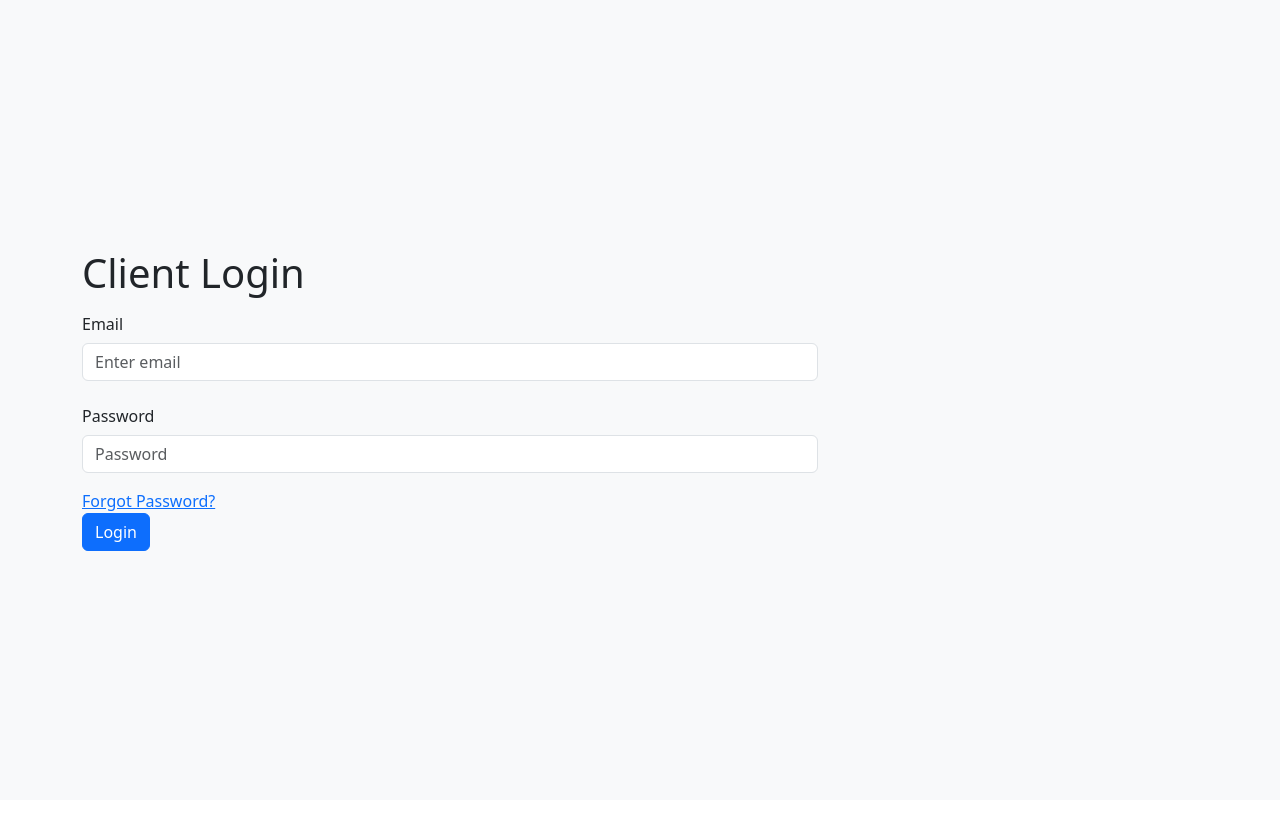
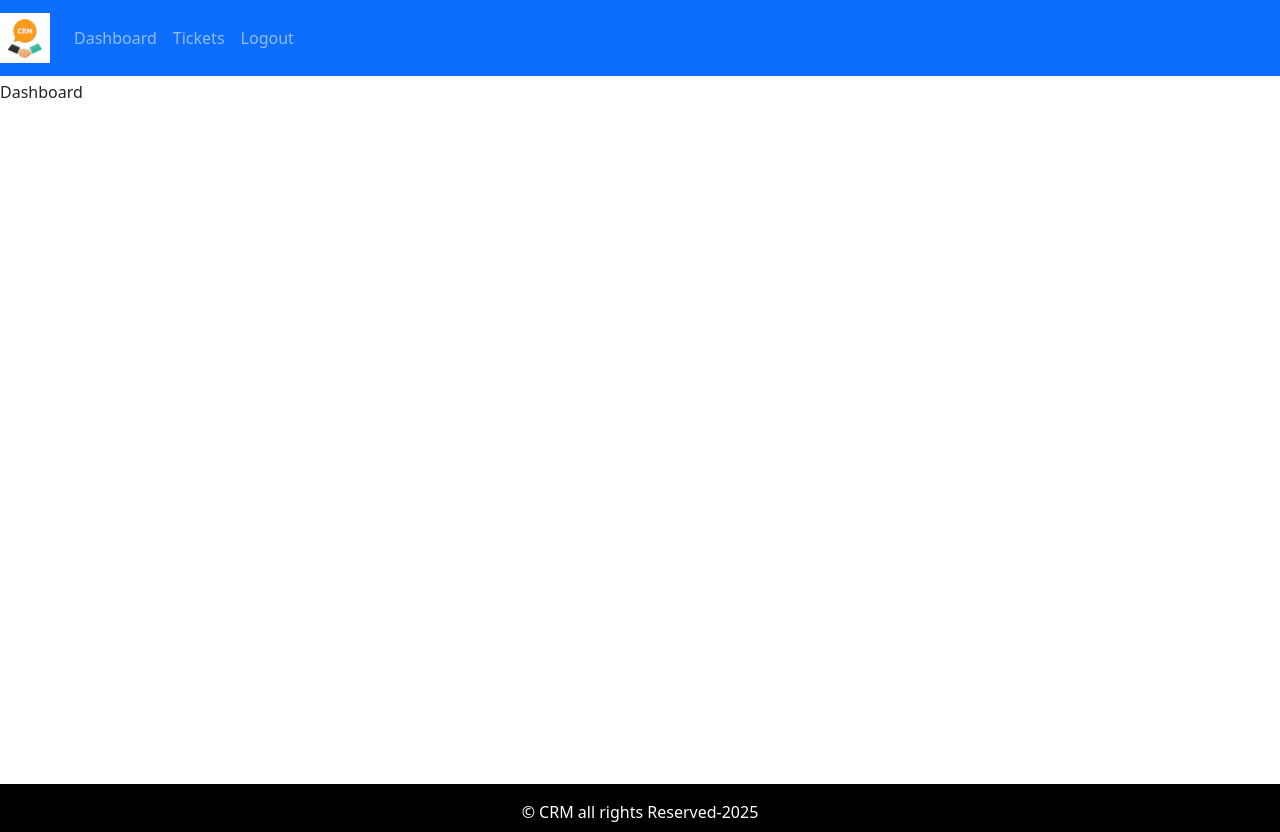
Before and after one commit to Avilekhk/crm-frontEnd, a React (Create React App) app: page / in a window 1280 px wide. Before the commit the page ends 800 px from the top, so only its background shows below. Built offline with nearby package versions, Linux system fonts and the light colour scheme.

Commit message:
layout is added

```diff
--- a/src/App.css
+++ b/src/App.css
@@ -0,0 +1,22 @@
+.default-layout {
+  display: grid;
+  grid-template-rows: 80px auto 3rem;
+  grid-template-areas: "header" "main" "footer";
+}
+
+
+header {
+    grid-area: header;
+
+}
+
+main{
+    grid-area: main;
+    min-height: 88vh;
+}
+footer{
+    grid-area: footer;
+    background: black;
+    padding: 1rem;
+    color: white
+}
--- a/src/App.js
+++ b/src/App.js
@@ -1,12 +1,13 @@
-import  React from 'react';
-import './App.css';
+import React from "react";
+import "./App.css";
 // import {Button} from 'react-bootstrap';
-import {Entry} from "./page/entry/Entry.page";
+import { DefaultLayout } from "./layout/DefaultLayout";
 function App() {
   return (
     <div className="App">
-<Entry></Entry>
-
+      {/* <Entry></Entry>
+       */}
+      <DefaultLayout>Dashboard</DefaultLayout>
     </div>
   );
 }
--- /dev/null
+++ b/src/layout/DefaultLayout.js
@@ -0,0 +1,21 @@
+import React from "react";
+import { Footer } from "./partial/Footer";
+import { Header } from "./partial/Header";
+
+export const DefaultLayout = ({children}) => {
+  return (
+
+      <div className="default-layout">
+        <header className="header">
+          <Header />
+        </header>
+
+        <main className="main">{children}</main>
+
+        <footer className="footer">
+          <Footer />
+        </footer>
+      </div>
+
+  );
+};
--- /dev/null
+++ b/src/layout/partial/Footer.js
@@ -0,0 +1,9 @@
+import React from "react";
+
+export const Footer = () => {
+  return (
+    <div className="text-center copy-right">
+      &copy; CRM all rights Reserved-2025
+    </div>
+  );
+};
--- /dev/null
+++ b/src/layout/partial/Header.js
@@ -0,0 +1,20 @@
+import React from "react";
+import { Nav, Navbar, NavbarToggle } from "react-bootstrap";
+import logo from "../../assets/img/images.jpeg";
+export const Header = () => {
+  return (
+    <Navbar collapseOnSelect bg="primary" variant="dark" expand="md">
+      <Navbar.Brand>
+        <img src={logo} alt="logo" width="50px"></img>
+      </Navbar.Brand>
+      <NavbarToggle aria-controls="basic-navbar-nav"></NavbarToggle>
+      <Navbar.Collapse id="basic-navbar-nav">
+        <Nav className="mr-50px">
+          <Nav.Link href="/dashboard">Dashboard</Nav.Link>
+          <Nav.Link href="/dashboard">Tickets</Nav.Link>
+          <Nav.Link href="/dashboard">Logout</Nav.Link>
+        </Nav>
+      </Navbar.Collapse>
+    </Navbar>
+  );
+};
```
Also changed, not shown: src/assets/img/images.jpeg (added).
